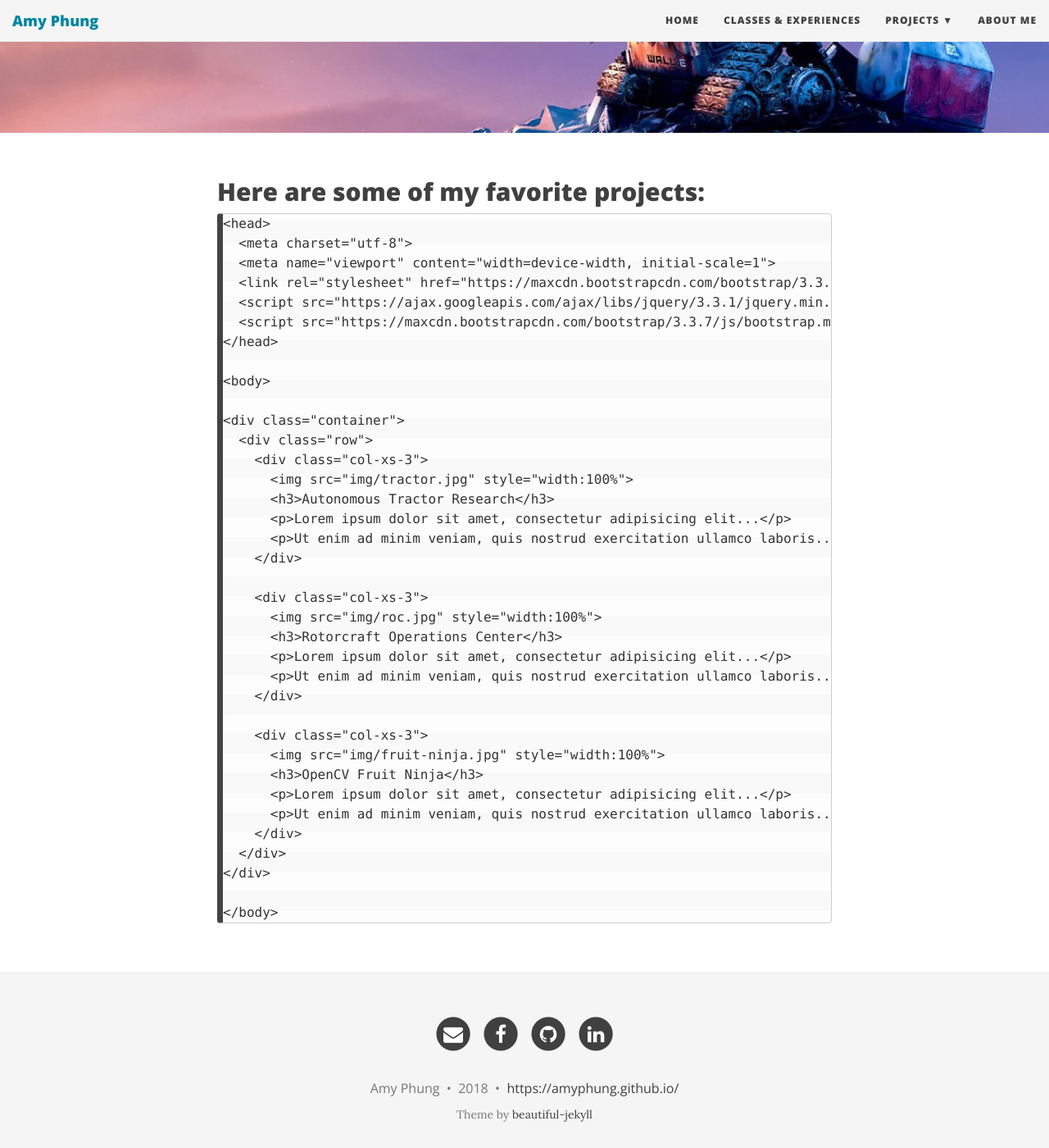
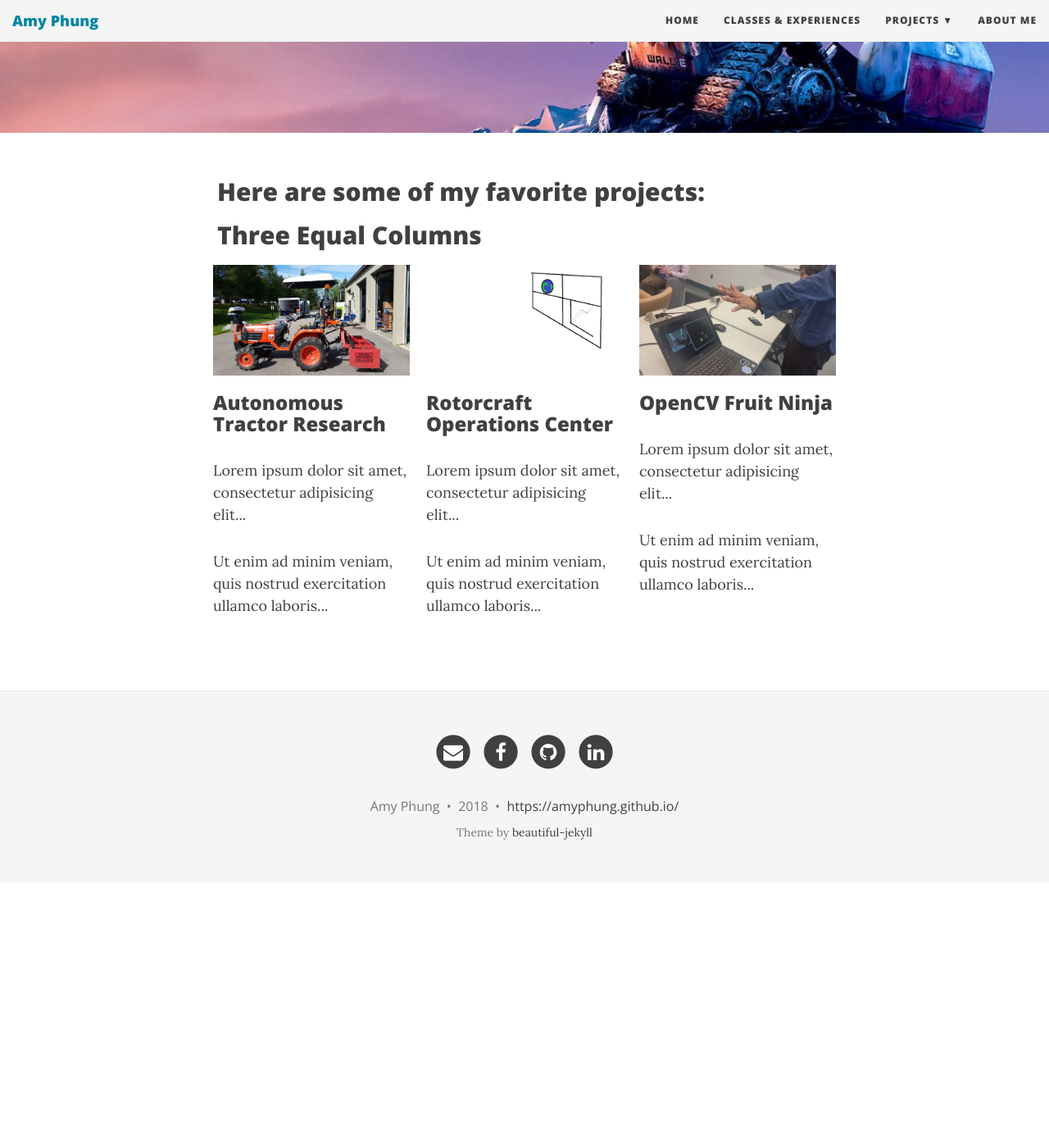
Before and after one commit to AmyPhung/amyphung.github.io, a Jekyll site: the page built from index.md, in a window 1280 px wide and 1400 px high, scrolled down 469 px. Shown: the whole window at 82% size. Built offline with Jekyll 4.4.1, drawn with Linux system fonts in a browser that asks for light colours; nearby versions of some CDN libraries; after the commit the page ends 1545 px from its top, so only the background shows below that.

Commit message:
Table Test

````diff
--- a/index.md
+++ b/index.md
@@ -6,41 +6,51 @@ bigimg: /img/walle2.jpg
 ---
 
 ## Here are some of my favorite projects:
-```
+
+
 <head>
-  <meta charset="utf-8">
-  <meta name="viewport" content="width=device-width, initial-scale=1">
-  <link rel="stylesheet" href="https://maxcdn.bootstrapcdn.com/bootstrap/3.3.7/css/bootstrap.min.css">
-  <script src="https://ajax.googleapis.com/ajax/libs/jquery/3.3.1/jquery.min.js"></script>
-  <script src="https://maxcdn.bootstrapcdn.com/bootstrap/3.3.7/js/bootstrap.min.js"></script>
+<meta name="viewport" content="width=device-width, initial-scale=1">
+<style>
+* {
+    box-sizing: border-box;
+}
+
+.column {
+    float: left;
+    width: 33.33%;
+    padding: 10px;
+}
+
+.row:after {
+    content: "";
+    display: table;
+    clear: both;
+}
+</style>
 </head>
-
 <body>
 
-<div class="container">
-  <div class="row">
-    <div class="col-xs-3">
-      <img src="img/tractor.jpg" style="width:100%">
-      <h3>Autonomous Tractor Research</h3>
-      <p>Lorem ipsum dolor sit amet, consectetur adipisicing elit...</p>
-      <p>Ut enim ad minim veniam, quis nostrud exercitation ullamco laboris...</p>
-    </div>
+<h2>Three Equal Columns</h2>
 
-    <div class="col-xs-3">
-      <img src="img/roc.jpg" style="width:100%">
-      <h3>Rotorcraft Operations Center</h3>
-      <p>Lorem ipsum dolor sit amet, consectetur adipisicing elit...</p>
-      <p>Ut enim ad minim veniam, quis nostrud exercitation ullamco laboris...</p>
-    </div>
-
-    <div class="col-xs-3">
-      <img src="img/fruit-ninja.jpg" style="width:100%">
-      <h3>OpenCV Fruit Ninja</h3>
-      <p>Lorem ipsum dolor sit amet, consectetur adipisicing elit...</p>
-      <p>Ut enim ad minim veniam, quis nostrud exercitation ullamco laboris...</p>
-    </div>
+<div class="row">
+  <div class="column">
+    <img src="img/tractor.jpg" style="width:100%">
+    <h3>Autonomous Tractor Research</h3>
+    <p>Lorem ipsum dolor sit amet, consectetur adipisicing elit...</p>
+    <p>Ut enim ad minim veniam, quis nostrud exercitation ullamco laboris...</p>
+  </div>
+  <div class="column">
+    <img src="img/roc.jpg" style="width:100%">
+    <h3>Rotorcraft Operations Center</h3>
+    <p>Lorem ipsum dolor sit amet, consectetur adipisicing elit...</p>
+    <p>Ut enim ad minim veniam, quis nostrud exercitation ullamco laboris...</p>
+  </div>
+  <div class="column">
+    <img src="img/fruit-ninja.jpg" style="width:100%">
+    <h3>OpenCV Fruit Ninja</h3>
+    <p>Lorem ipsum dolor sit amet, consectetur adipisicing elit...</p>
+    <p>Ut enim ad minim veniam, quis nostrud exercitation ullamco laboris...</p>
   </div>
 </div>
 
 </body>
-```
````
